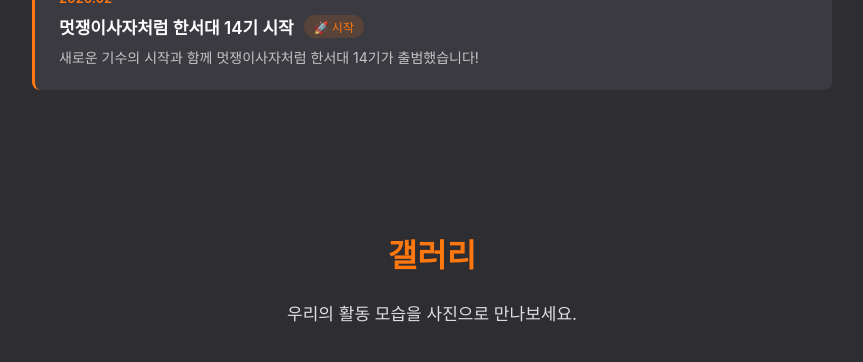
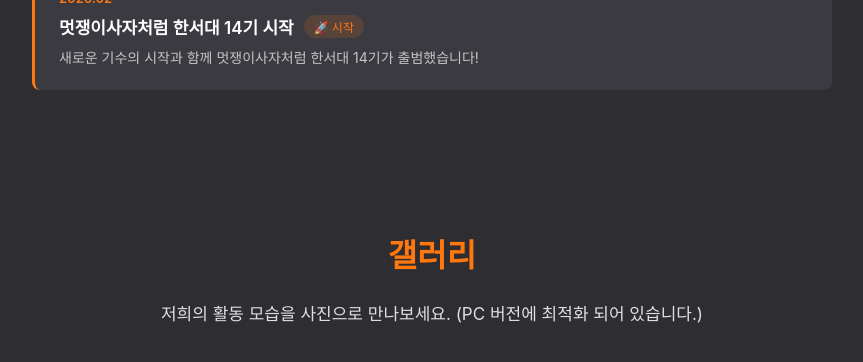
Before and after one commit to likelion-hanseo/rep-homepage, a React (Create React App) app: page / in a window 1280 px wide. Shown: the part 3170-3532 px from the top of the page, without its empty margins (208-1071 px from the left). Built offline with nearby package versions, Linux system fonts and the light colour scheme.

Commit message:
v1 갤러리 문구로 PC버전 사용 안내

```diff
--- a/src/components/Gallery.jsx
+++ b/src/components/Gallery.jsx
@@ -332,7 +332,7 @@ const Gallery = () => {
             style={{ opacity: titleOpacity }}
           >
             <h2 className="section-title">갤러리</h2>
-            <p className="section-text">우리의 활동 모습을 사진으로 만나보세요.</p>
+            <p className="section-text">저희의 활동 모습을 사진으로 만나보세요. (PC 버전에 최적화 되어 있습니다.)</p>
           </motion.div>
 
           {/* B) 갤러리 스테이지: 그리드 + 오버레이가 놓일 무대 */}
```
